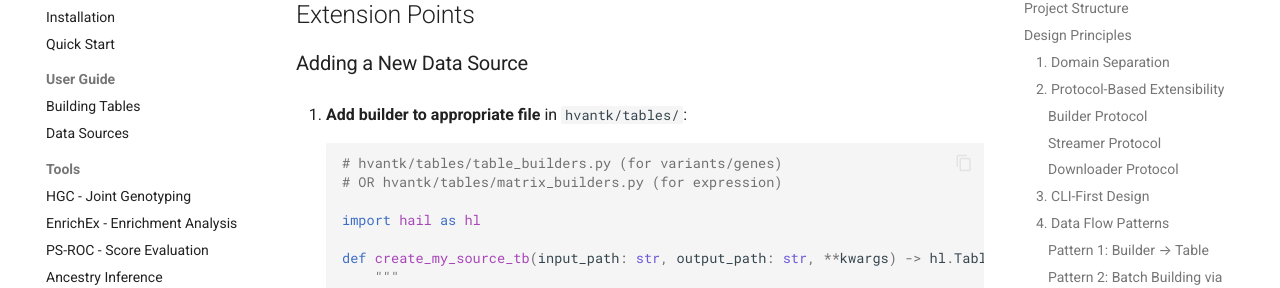
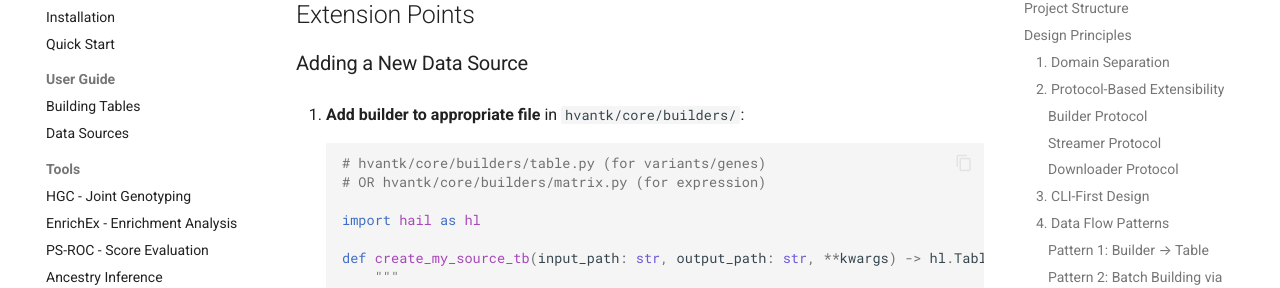
Before and after one commit to bigbio/hvantk, an MkDocs documentation site: the page built from docs_site/architecture.md, in a window 1280 px wide and 900 px high, scrolled down 9783 px. Shown: the part 154-442 px from the top of the window. Built offline with MkDocs 1.6.1 and Material for MkDocs 9.7.7, drawn with Linux system fonts in a browser that asks for light colours; comment, search, counter and statistics services are not loaded; some of the changed text lies outside the part shown.

Commit message:
docs(restructure): document the 4-package layout in CHANGELOG, conventions, and architecture
Phase 8 of the package restructure (docs/specs/2026-05-19-package-restructure-design.md).

CHANGELOG: top of the 'Changed' section now describes the new core/algorithms/
skills/tools shape, the one-way dependency rule enforced by the new test,
the deleted top-level dirs, and the ClinVarStreamer decoupling.

_conventions/SKILL.md and docs_site/architecture.md: path references swept
from the pre-restructure paths (hvantk/{data,tables,utils,ptm,psroc,...}/)
to the new sub-package locations (hvantk/core/{builders,utils,streamers}/
and hvantk/algorithms/...).

````diff
--- a/docs_site/architecture.md
+++ b/docs_site/architecture.md
@@ -232,7 +232,7 @@
 #### Streamer Protocol
 Transforms Hail data structures (filter, join, aggregate)
 
-Streamers extend `HailDataStreamer` from `hvantk/data/data_streamer.py`:
+Streamers extend `HailDataStreamer` from `hvantk/core/streamers/base.py`:
 
 ```python
 from typing import Iterator
@@ -460,10 +460,10 @@
 
 ### Adding a New Data Source
 
-1. **Add builder to appropriate file** in `hvantk/tables/`:
+1. **Add builder to appropriate file** in `hvantk/core/builders/`:
    ```python
-   # hvantk/tables/table_builders.py (for variants/genes)
-   # OR hvantk/tables/matrix_builders.py (for expression)
+   # hvantk/core/builders/table.py (for variants/genes)
+   # OR hvantk/core/builders/matrix.py (for expression)
 
    import hail as hl
 
````
Also changed, not shown: CHANGELOG.md (+1 -0 lines), hvantk/skills/_conventions/SKILL.md (+5 -5 lines).
